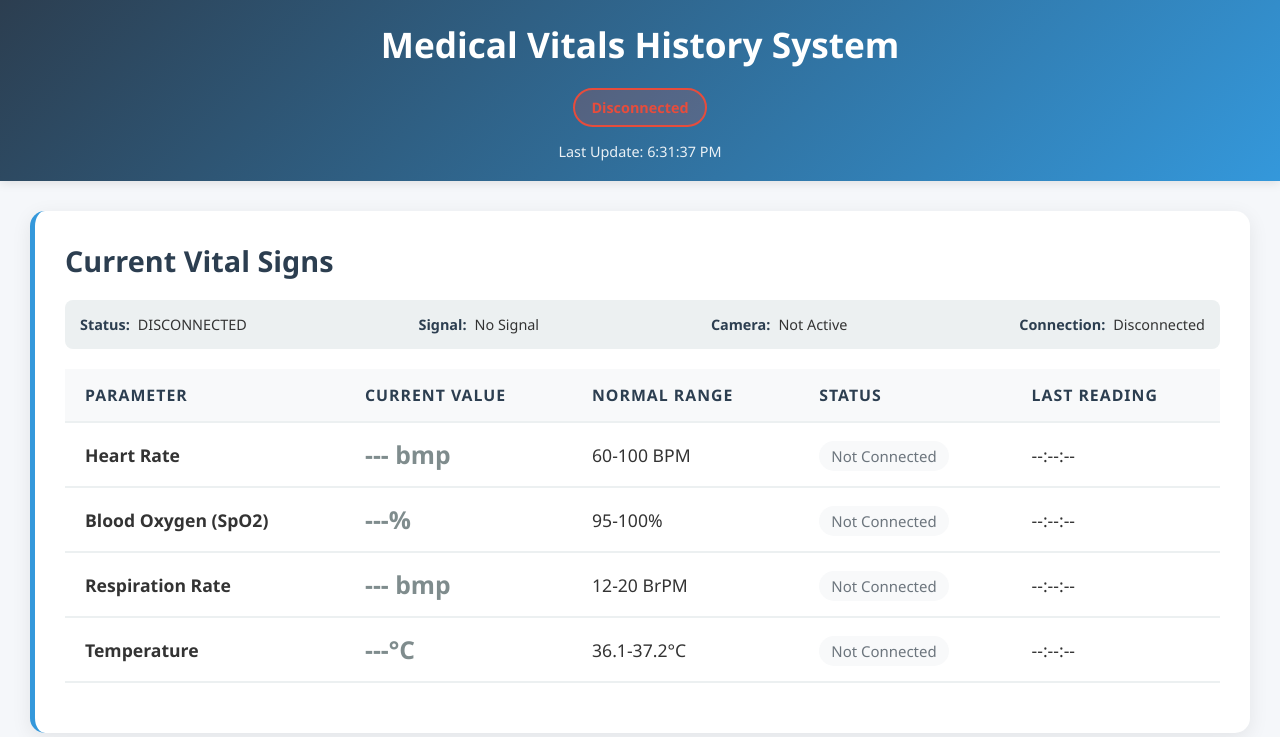
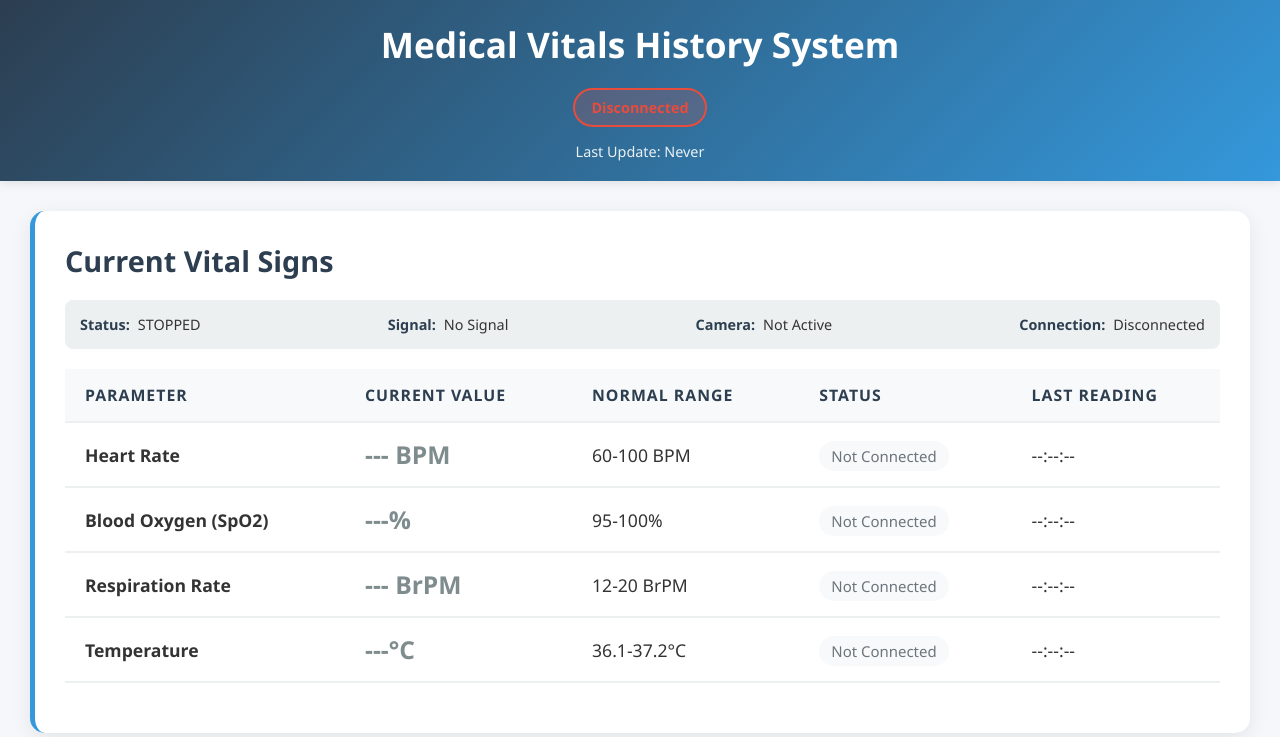
Before and after one commit to reijanlin/vital-signs-monitor, a Flask app: page / in a window 1280 px wide. Shown: the top 737 px of the page. Run offline with Flask 3, Linux system fonts and the light colour scheme; data that the repository does not hold is empty; some libraries are stand-ins or nearby versions.

Commit message:
Update dashboard.html

```diff
--- a/templates/dashboard.html
+++ b/templates/dashboard.html
@@ -392,7 +392,7 @@
                 <tbody>
                     <tr>
                         <td><strong>Heart Rate</strong></td>
-                        <td class="vital-value inactive" id="bmpValue">---BPM</td>
+                        <td class="vital-value inactive" id="bpmValue">--- BPM</td>
                         <td>60-100 BPM</td>
                         <td><span class="vital-status status-inactive" id="bmpStatus">Not Connected</span></td>
                         <td id="bmpLastUpdate">--:--:--</td>
@@ -406,7 +406,7 @@
                     </tr>
                     <tr>
                         <td><strong>Respiration Rate</strong></td>
-                        <td class="vital-value inactive" id="rrValue">---BrPM</td>
+                        <td class="vital-value inactive" id="rrValue">--- BrPM</td>
                         <td>12-20 BrPM</td>
                         <td><span class="vital-status status-inactive" id="rrStatus">Not Connected</span></td>
                         <td id="rrLastUpdate">--:--:--</td>
```
